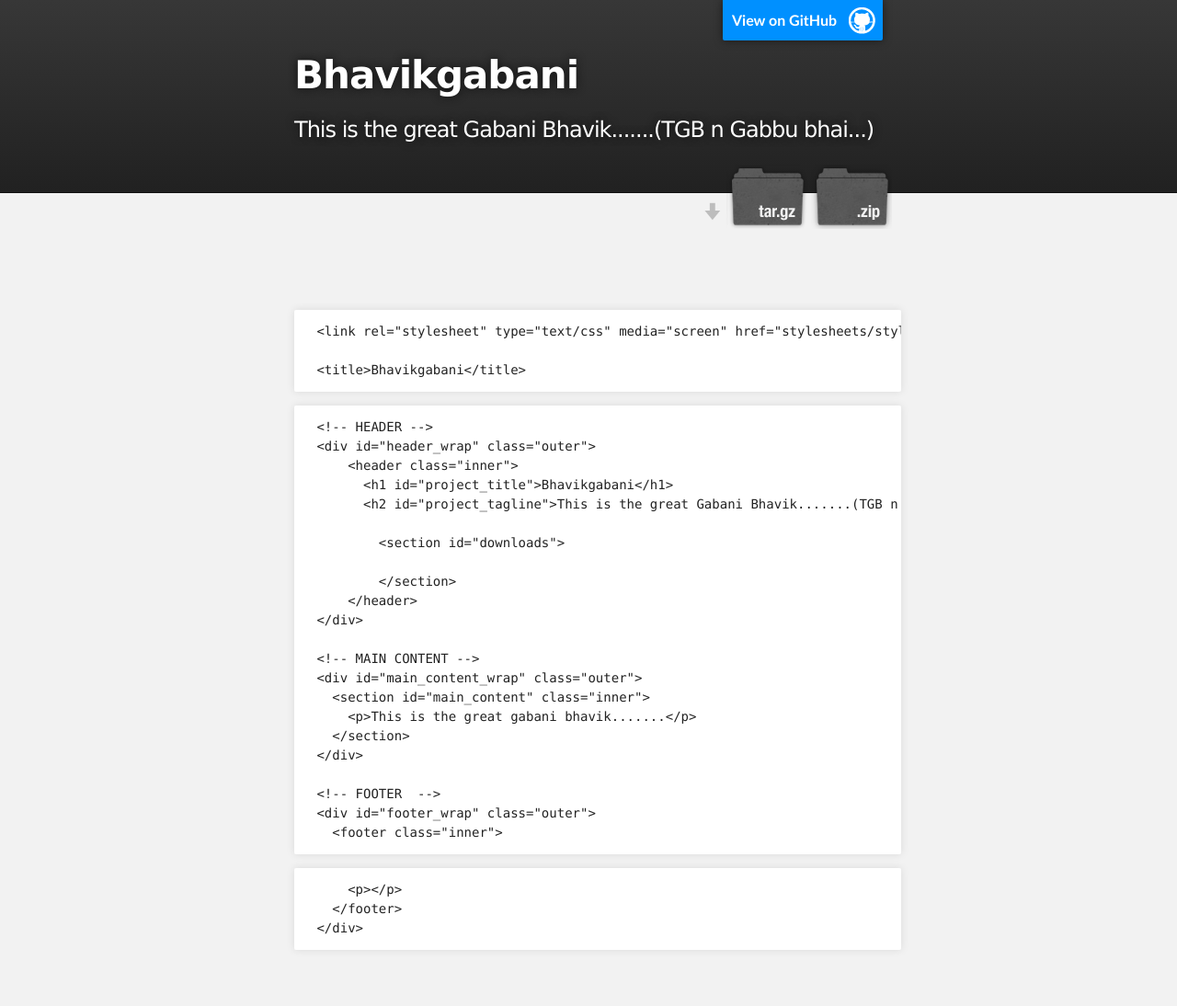
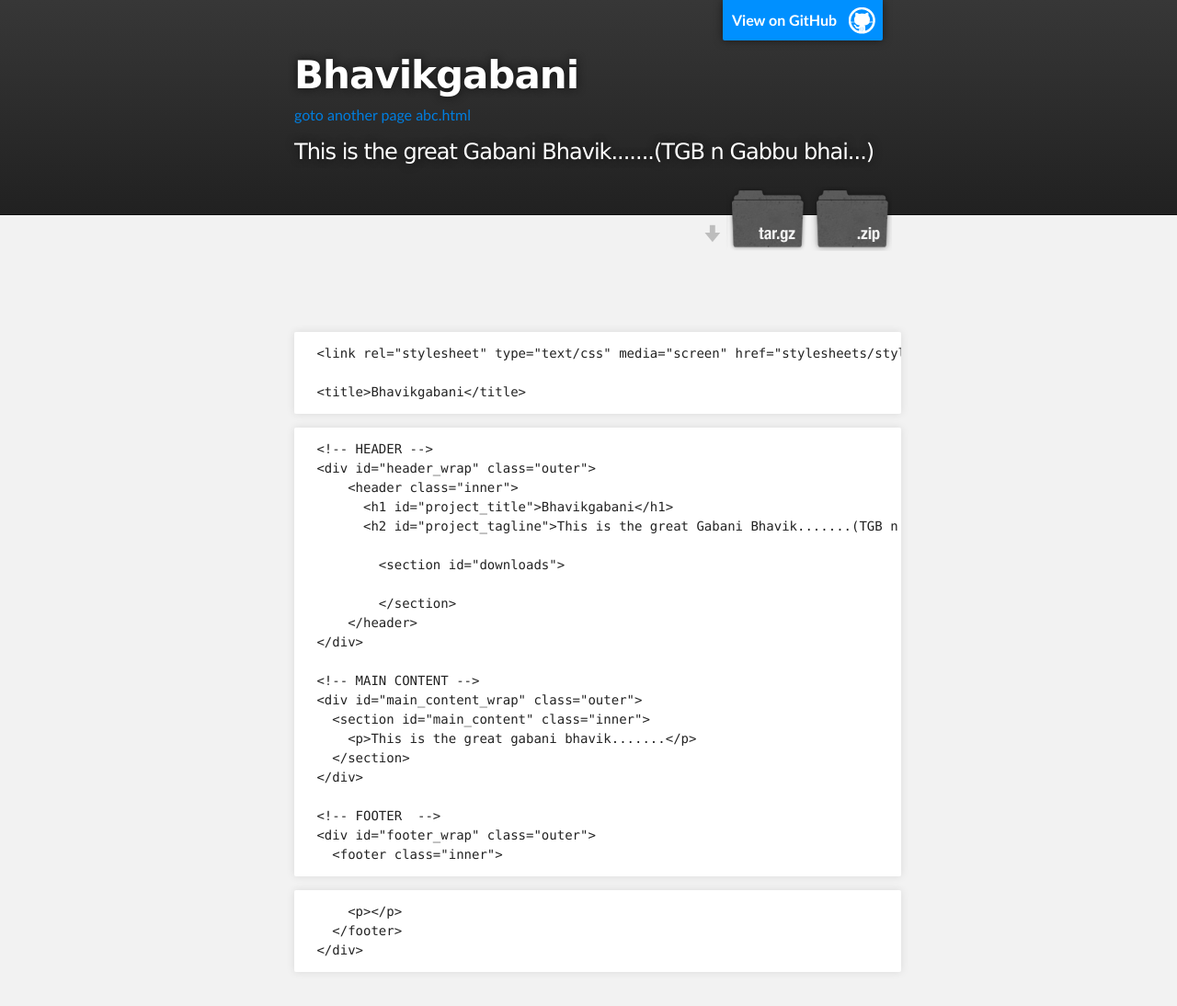
Before and after one commit to mrDarji/bhavikgabani, a plain HTML site: page index.html in a window 1280 px wide. Shown: the top 1094 px of the page at 92% size. Drawn offline with Linux system fonts and the light colour scheme.

Commit message:
Update index.html

```diff
--- a/index.html
+++ b/index.html
@@ -19,6 +19,7 @@
           <a id="forkme_banner" href="https://github.com/mrDarji/bhavikgabani">View on GitHub</a>
 
           <h1 id="project_title">Bhavikgabani</h1>
+          <a href="abc.html">goto another page abc.html</a>
           <h2 id="project_tagline">This is the great Gabani Bhavik.......(TGB n Gabbu bhai...)</h2>
 
             <section id="downloads">
```
